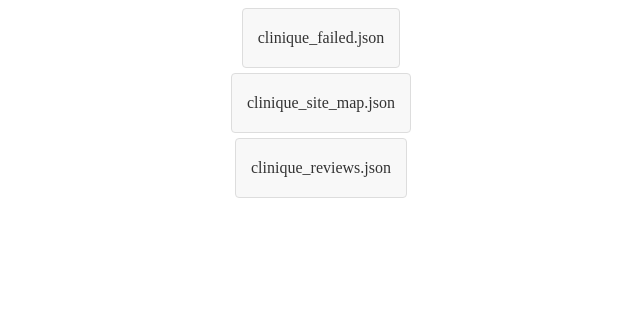
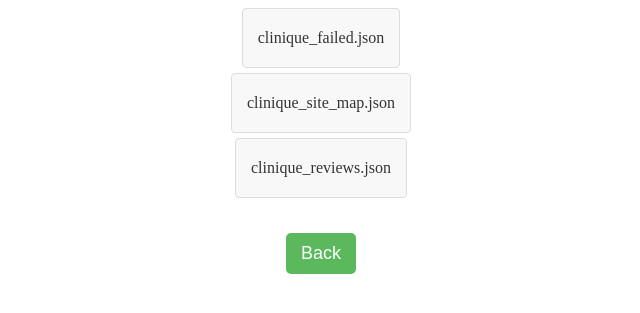
Before and after one commit to thaksheel/mktr-api, a Flask app: page /download in a window 1280 px wide. Shown: the top 313 px of the page, without its empty margins (319-959 px from the left). Run offline with Flask 2, Linux system fonts and the light colour scheme.

Commit message:
improved the html and layout a bit more

```diff
--- a/app.py
+++ b/app.py
@@ -1,6 +1,7 @@
 from flask import (
     Flask,
     redirect,
+    request,
     url_for,
     render_template,
     send_from_directory,
@@ -9,18 +10,15 @@ import os
 from clinique import Clinique
 
 
-# ALLOWED_EXTENSIONS = set(["csv"])
-ALLOWED_EXTENSIONS = set(['xlsx'])
-def allowed_file(filename):
-    return "." in filename and filename.rsplit(".", 1)[1].lower() in ALLOWED_EXTENSIONS
-
 app = Flask(__name__)
 
-@app.route("/")
+@app.route("/", methods=['GET', 'POST'])
 def home():
-    clinique = Clinique()
-    clinique.run(1)
-    return redirect(url_for('download'))
+    if request.method == 'POST':
+        clinique = Clinique()
+        clinique.run(1)
+        return redirect(url_for('download'))
+    return render_template('upload.html')
 
 @app.route("/download")
 def download():
--- a/templates/download.html
+++ b/templates/download.html
@@ -25,6 +25,26 @@
             text-align: center;
             /* Change to left or right as needed */
         }
+        form {
+            display: flex;
+            justify-content: center;
+        }
+
+        button {
+            background-color: #5cb85c;
+            color: white;
+            padding: 10px 15px;
+            border: none;
+            border-radius: 5px;
+            cursor: pointer;
+            font-size: 18px;
+            transition: background-color 0.3s;
+            margin-top: 30px;
+        }
+
+        button:hover {
+            background-color: #86db86;
+        }
     </style>
 </head>
 
@@ -34,6 +54,9 @@
         <a href="{{ url_for('download_file', filename=filename) }}">{{ filename }}</a><br />
     </div>
     {% endfor %}
+    <form action="upload.html">
+        <button>Back</button>
+    </form>
 </body>
 
 </html>
```
Also changed, not shown: downloads/clinique_reviews.json (+1 -1 lines), templates/upload.html (+14 -28 lines), 1 other file.
